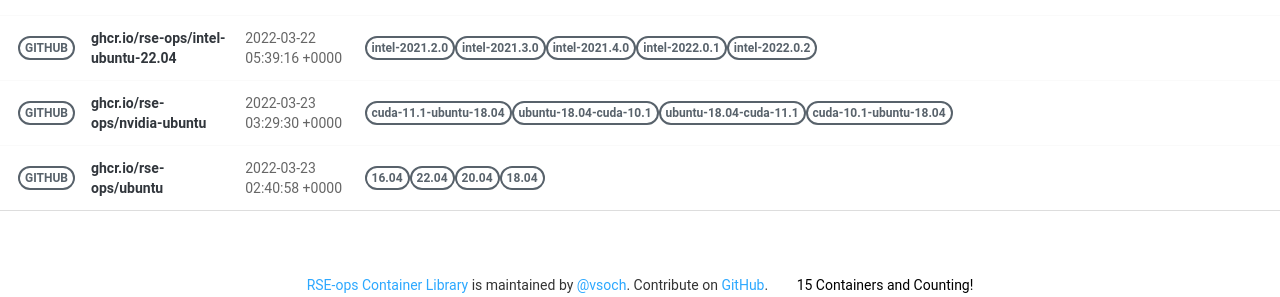
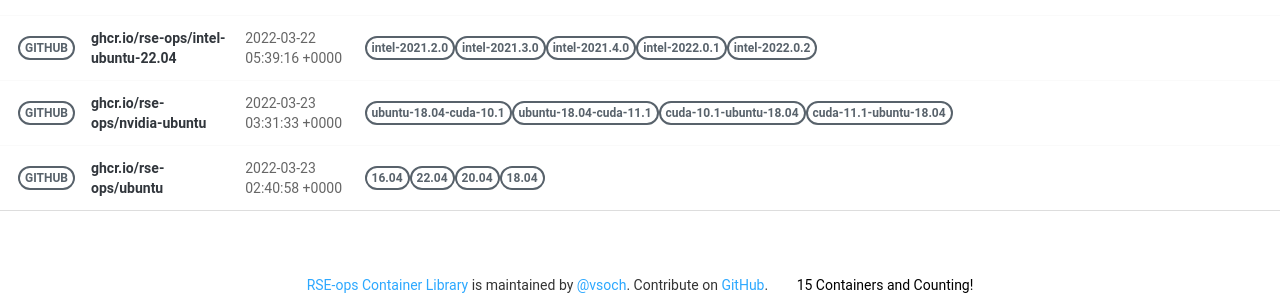
Before and after one commit to rse-ops/docker-images, a Jekyll site: the page built from pages/index.md, in a window 1280 px wide. Shown: the part 966-1263 px from the top of the page. Built offline with Jekyll 4.4.1, drawn with Linux system fonts in a browser that asks for light colours; nearby versions of some CDN libraries; part of the change alters nothing that is shown.

Commit message:
Automated push to update library 2022-03-23

```diff
--- a/_library/ghcr.io-rse-ops-nvidia-ubuntu.md
+++ b/_library/ghcr.io-rse-ops-nvidia-ubuntu.md
@@ -1,14 +1,11 @@
 ---
 layout: container
 name: ghcr.io/rse-ops/nvidia-ubuntu
-updated_at: 2022-03-23 03:29:30.102221
+updated_at: 2022-03-23 03:31:33.297348
 
 
 container_url: https://github.com/orgs/rse-ops/packages/container/package/nvidia-ubuntu
 versions:
- - tag: cuda-11.1-ubuntu-18.04
-   dockerfile: https://github.com/rse-ops/docker-images/blob/main/nvidia-ubuntu/Dockerfile
-   manifest: https://crane.ggcr.dev/manifest/ghcr.io/rse-ops/nvidia-ubuntu:cuda-11.1-ubuntu-18.04
  - tag: ubuntu-18.04-cuda-10.1
    dockerfile: https://github.com/rse-ops/docker-images/blob/main/nvidia-ubuntu/Dockerfile
    manifest: https://crane.ggcr.dev/manifest/ghcr.io/rse-ops/nvidia-ubuntu:ubuntu-18.04-cuda-10.1
@@ -18,5 +15,8 @@ versions:
  - tag: cuda-10.1-ubuntu-18.04
    dockerfile: https://github.com/rse-ops/docker-images/blob/main/nvidia-ubuntu/Dockerfile
    manifest: https://crane.ggcr.dev/manifest/ghcr.io/rse-ops/nvidia-ubuntu:cuda-10.1-ubuntu-18.04
+ - tag: cuda-11.1-ubuntu-18.04
+   dockerfile: https://github.com/rse-ops/docker-images/blob/main/nvidia-ubuntu/Dockerfile
+   manifest: https://crane.ggcr.dev/manifest/ghcr.io/rse-ops/nvidia-ubuntu:cuda-11.1-ubuntu-18.04
 
 ---
```
